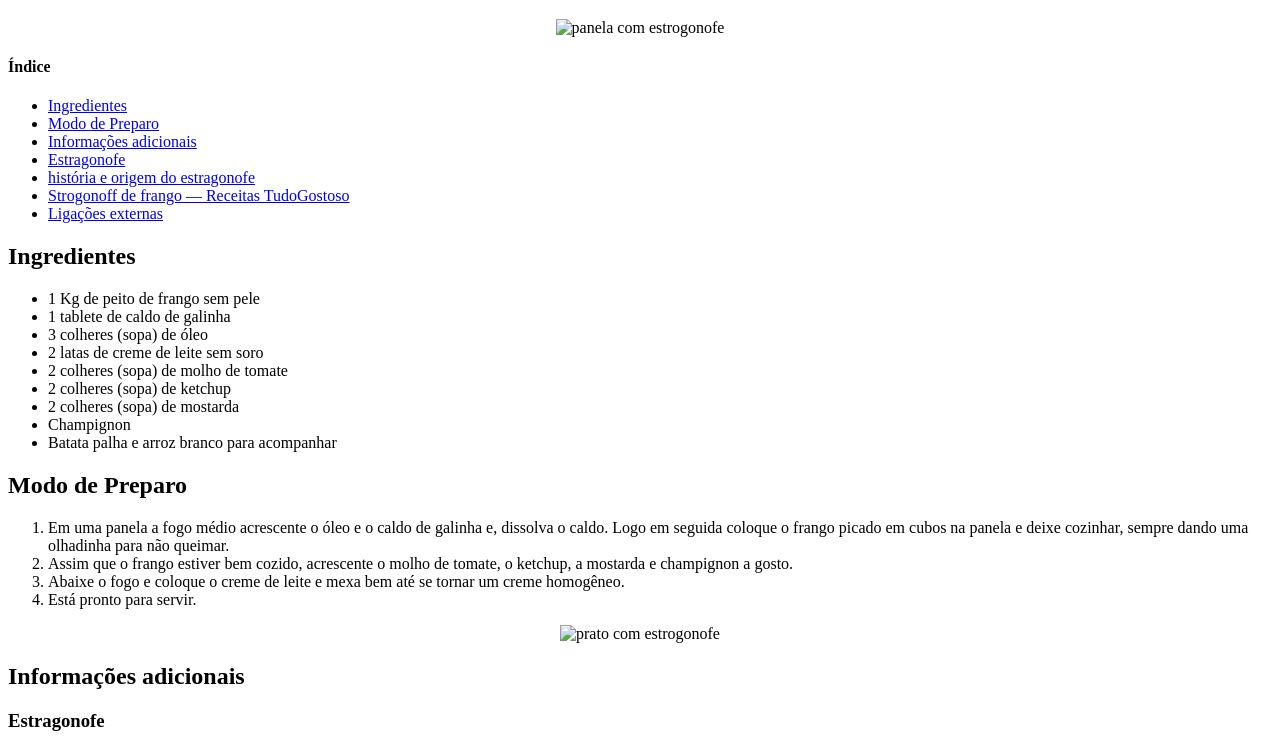
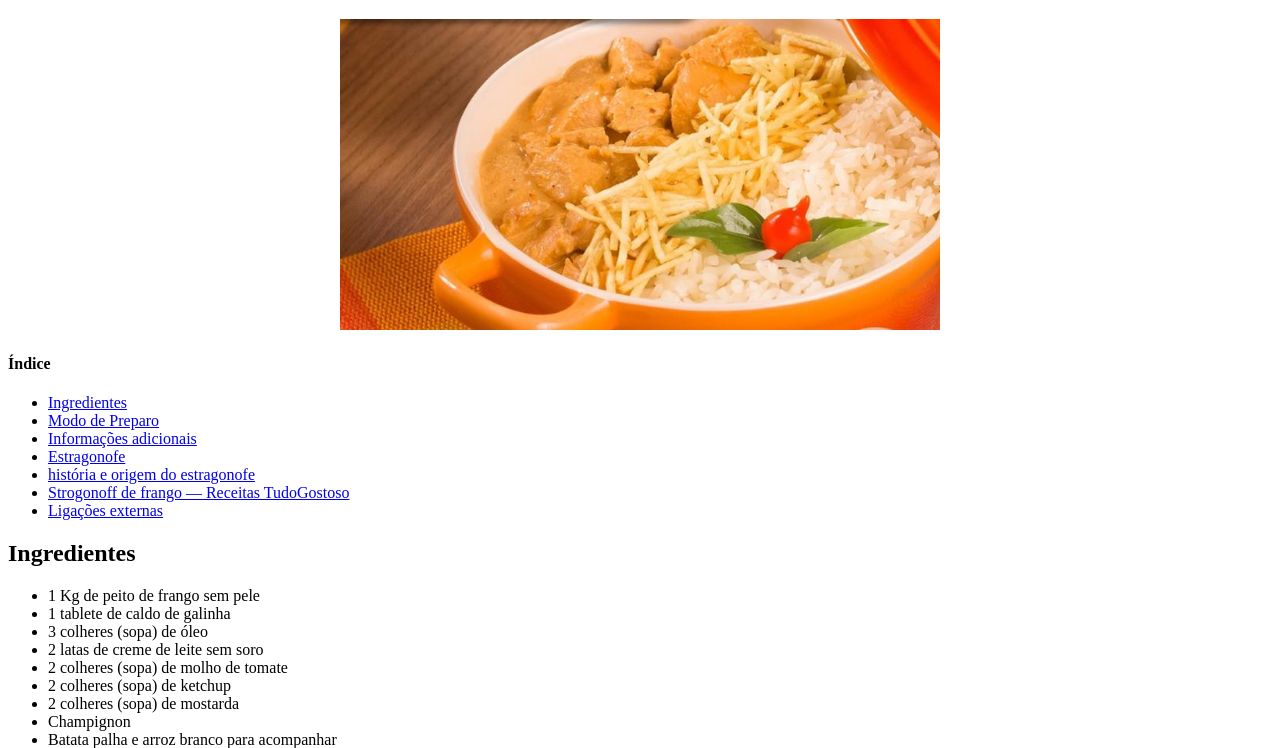
Before and after one commit to RoselinoAlvarado/exercicio4, a plain HTML site: page index.html in a window 1280 px wide. Shown: the part 61-809 px from the top of the page. Drawn offline with Linux system fonts and the light colour scheme.

Commit message:
Imagenes

```diff
--- a/index.html
+++ b/index.html
@@ -18,7 +18,7 @@
 </center>
 
 <center>
-    <img src="img/strogonoff-panela.jpg" alt="panela com estrogonofe" width="600">
+    <img src="strogonoff-panela.jpg" alt="panela com estrogonofe" width="600">
 </center>
 
 <h4>
@@ -105,7 +105,7 @@
 
     <p>
     <center>
-        <img src="img/Estrogonofe-prato.jpg" alt="prato com estrogonofe" width="500">
+        <img src="Estrogonofe-prato.jpg" alt="prato com estrogonofe" width="500">
     </center>
     </p>
 
```
